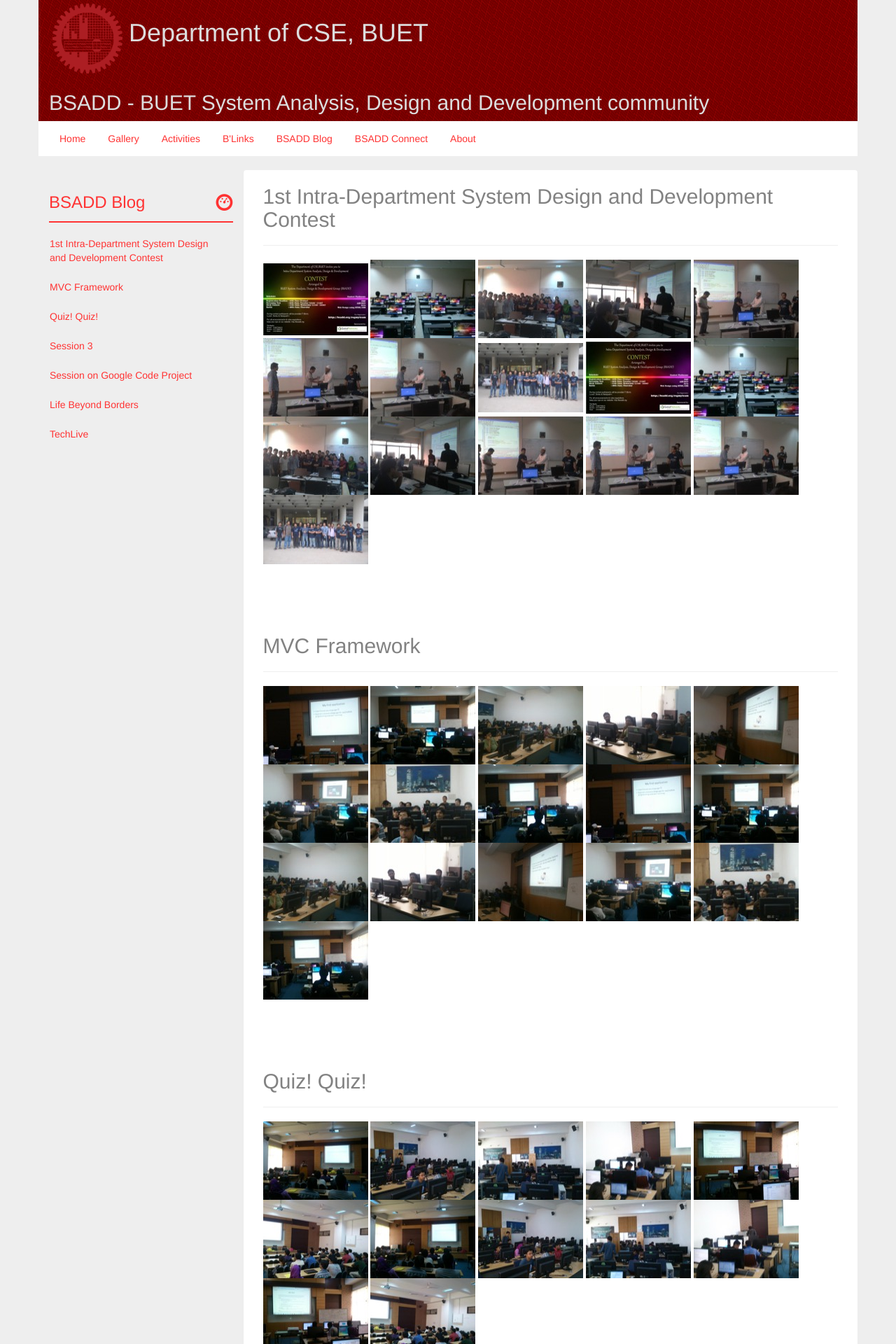
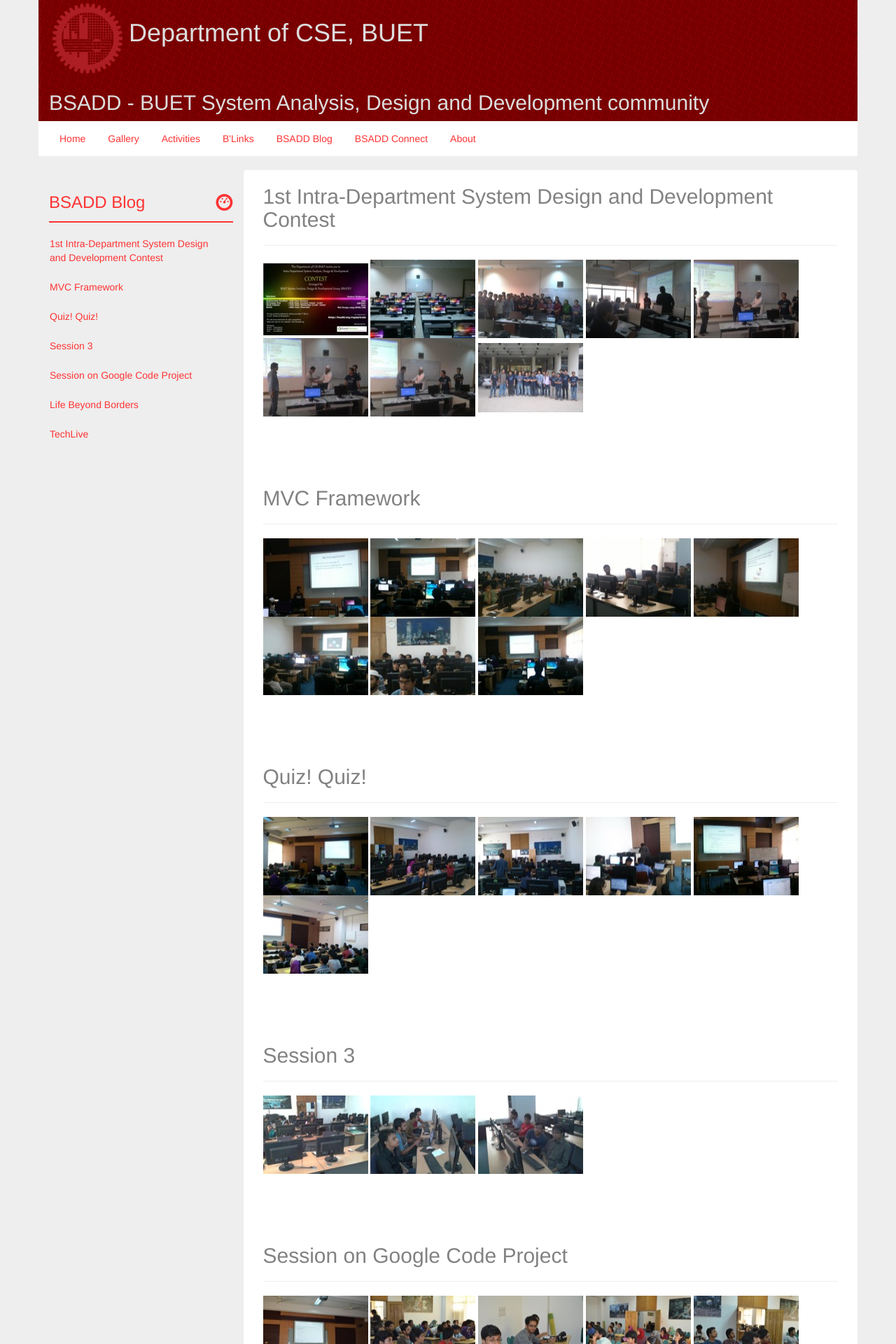
Before and after one commit to bsadd/bsadd.github.io, a Jekyll site: the page built from gallery.html, in a window 1280 px wide. Shown: the top 1920 px of the page at 70% size. Built offline with Jekyll 4.4.1, drawn with Linux system fonts in a browser that asks for light colours.

Commit message:
image appearing multiple times- problem fixed

```diff
--- a/gallery.html
+++ b/gallery.html
@@ -34,7 +34,6 @@ permalink: /gallery/
 
             <div class="col-sm-9 panel content-panel">
 
-
                 {% for session in site.data.gallery %}
 
                 {% assign url = session.imgFolder | split: "/" %}
@@ -57,13 +56,15 @@ permalink: /gallery/
                     <hr />
                     <div id={{url}} class="photo-album">
                         {% for image in site.static_files %}
+
+                        {% if image.path contains '/thumb' %}
+                        {% continue %}
+                        {% endif %}
                         {% if image.path contains session.imgFolder %}
-
                         {% if image.extname == '.jpg' or image.extname == '.jpeg' or image.extname == '.png' or image.extname == '.JPEG' %}
 
                         {% for item in session.imgFolder  %}
                         {% assign picName = image.path | split: "/" | last %}
-
 
 
                         <a href="{{site.baseurl}}{{ session.imgFolder }}/{{ picName }}">
```
